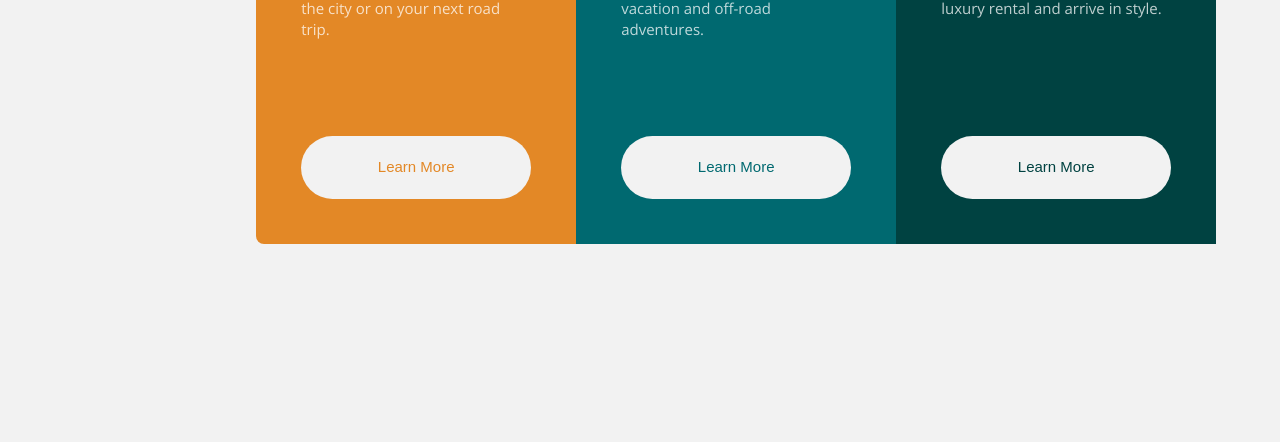
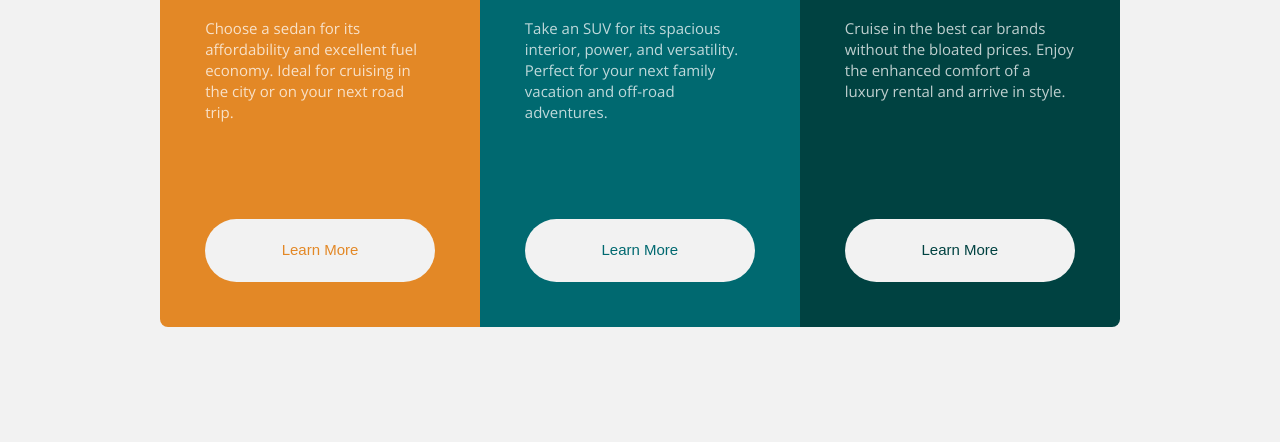
Before and after one commit to moni-nancy/zuri-task, a plain HTML site: page index.html in a window 1280 px wide. Shown: the part 392-834 px from the top of the page. Before the commit the page ends 800 px from the top, so only its background shows below. Drawn offline with nearby package versions, Linux system fonts and the light colour scheme; a web font is replaced by a local one.

Commit message:
Update style.css

```diff
--- a/style.css
+++ b/style.css
@@ -10,7 +10,7 @@
 
 body{
 margin-top: 2rem;
-margin-left:13.2rem;
+margin:7.2rem;
 line-height: 1.5;
 font-size: 15px;
 font-weight: 400;
```
